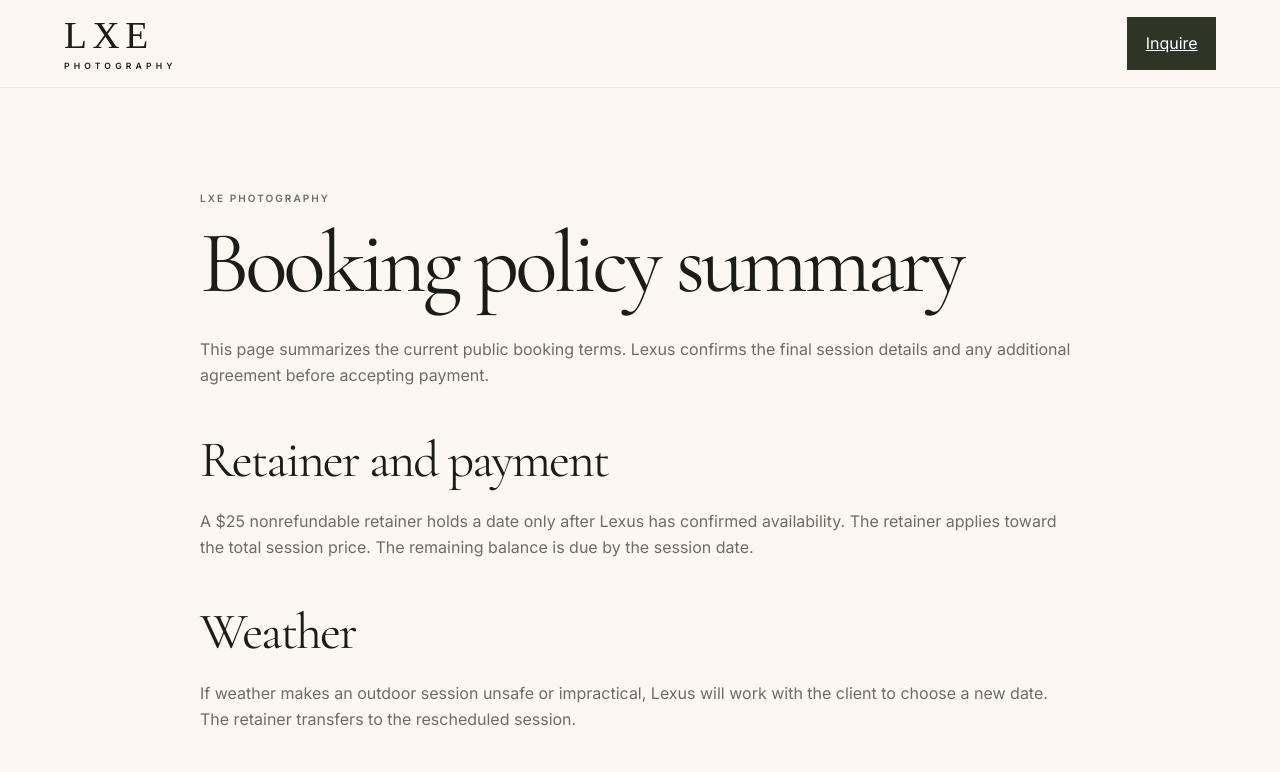
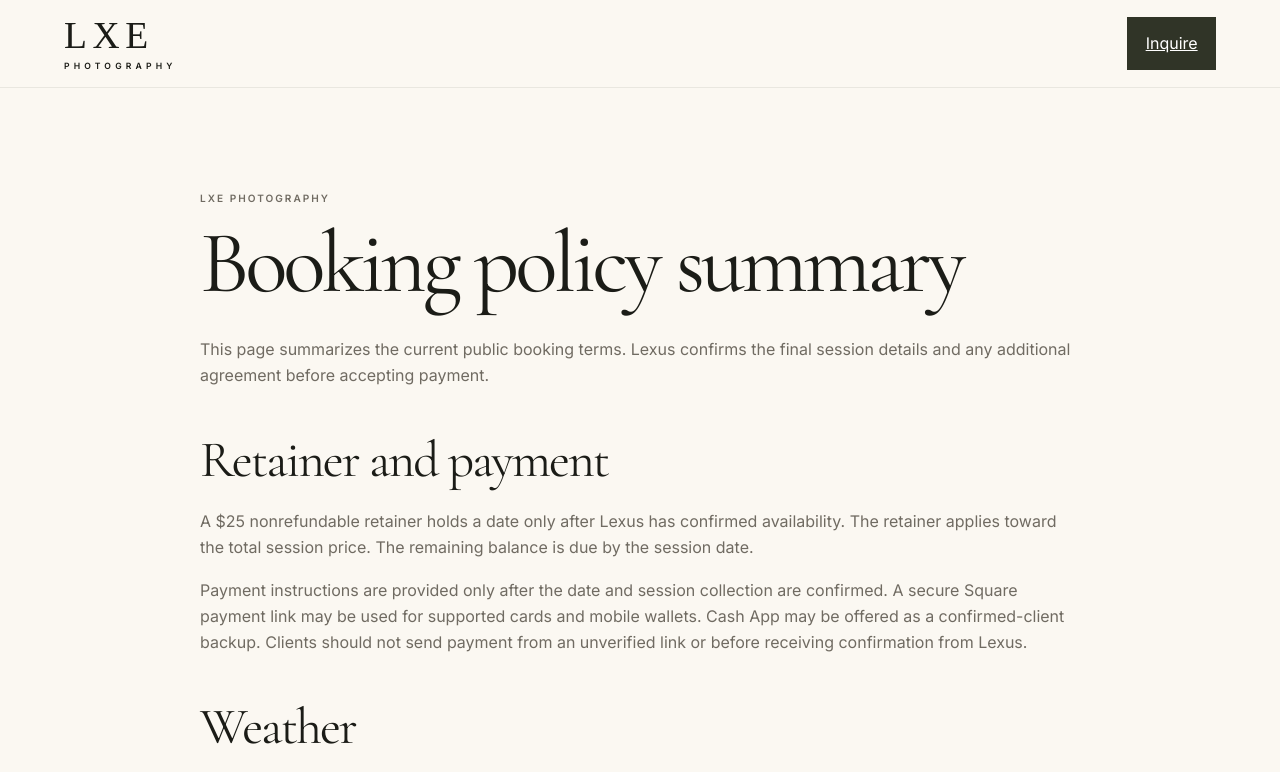
Before and after one commit to DumpsterFireWorks/lxe-photography, a website: page policies.html in a window 1280 px wide. Shown: the top 772 px of the page. Drawn offline with nearby package versions, Linux system fonts and the light colour scheme; a web font is replaced by a local one.

Commit message:
docs: clarify secure payment options

```diff
--- a/policies.html
+++ b/policies.html
@@ -24,6 +24,7 @@
 
     <h2>Retainer and payment</h2>
     <p>A $25 nonrefundable retainer holds a date only after Lexus has confirmed availability. The retainer applies toward the total session price. The remaining balance is due by the session date.</p>
+    <p>Payment instructions are provided only after the date and session collection are confirmed. A secure Square payment link may be used for supported cards and mobile wallets. Cash App may be offered as a confirmed-client backup. Clients should not send payment from an unverified link or before receiving confirmation from Lexus.</p>
 
     <h2>Weather</h2>
     <p>If weather makes an outdoor session unsafe or impractical, Lexus will work with the client to choose a new date. The retainer transfers to the rescheduled session.</p>
```
